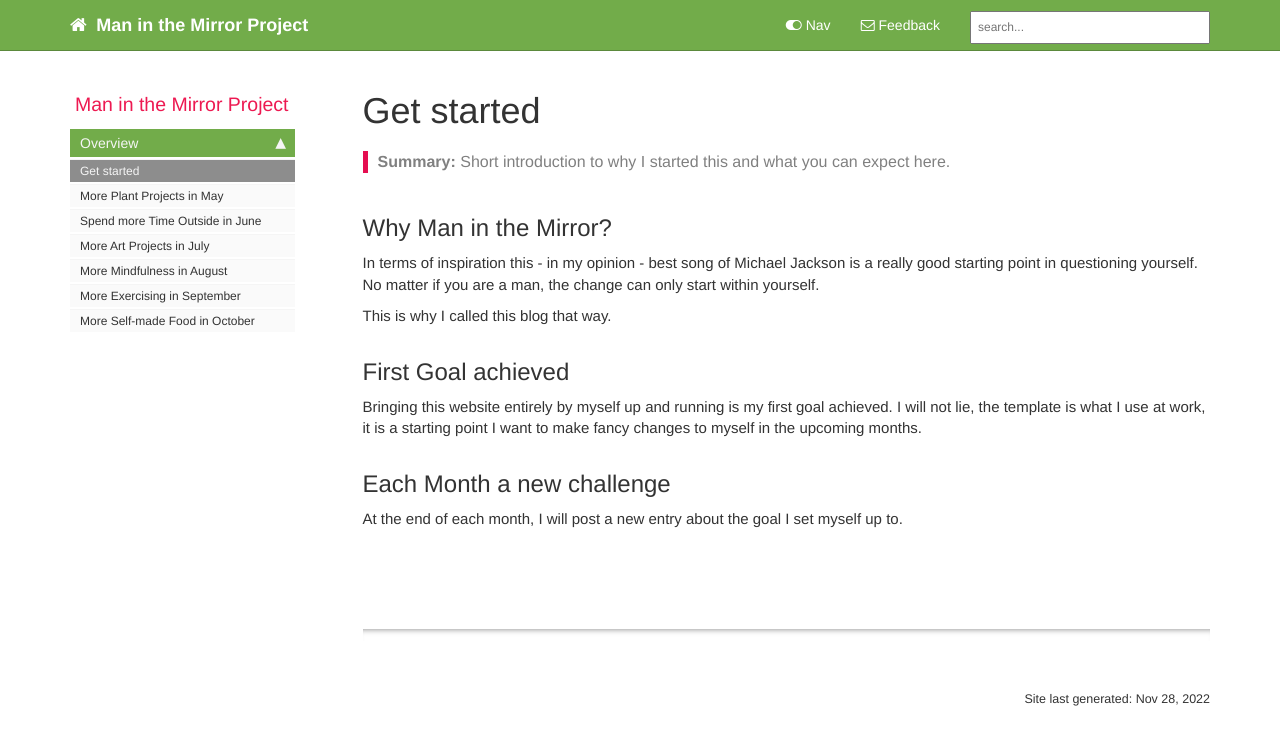
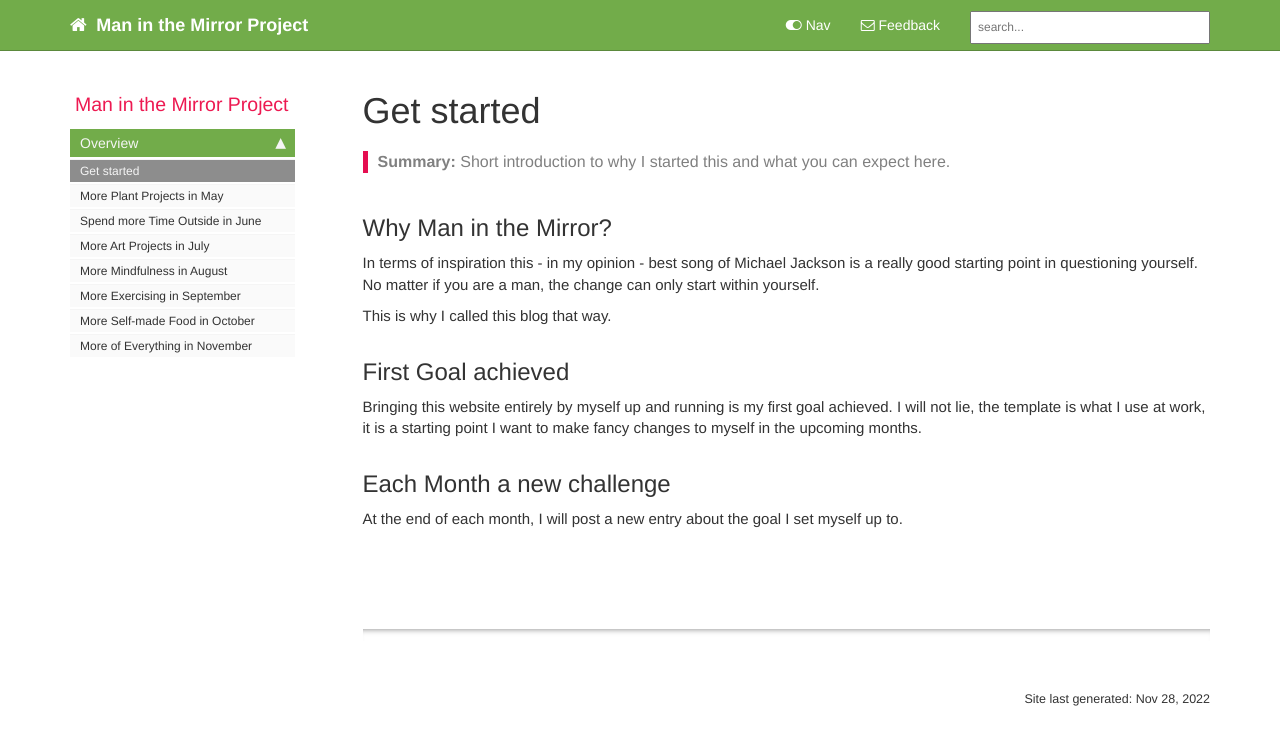
Before and after one commit to bunkeak/my-jekyll-website, a Jekyll site: the page built from index.md, in a window 1280 px wide. Shown: the top 745 px of the page. Built offline with Jekyll 4.4.1, drawn with Linux system fonts in a browser that asks for light colours; comment, search, counter and statistics services are not loaded.

Commit message:
To be able to see it in Sidebar.

```diff
--- a/_data/sidebars/mydoc_sidebar.yml
+++ b/_data/sidebars/mydoc_sidebar.yml
@@ -33,5 +33,8 @@ entries:
     - title: More Self-made Food in October
       url: /more-self-made-food.html
       output: web, pdf
+    - title: More of Everything in November
+      url: /more-of-everything.html
+      output: web, pdf
 
 # Copyright 2021 Google LLC
```
